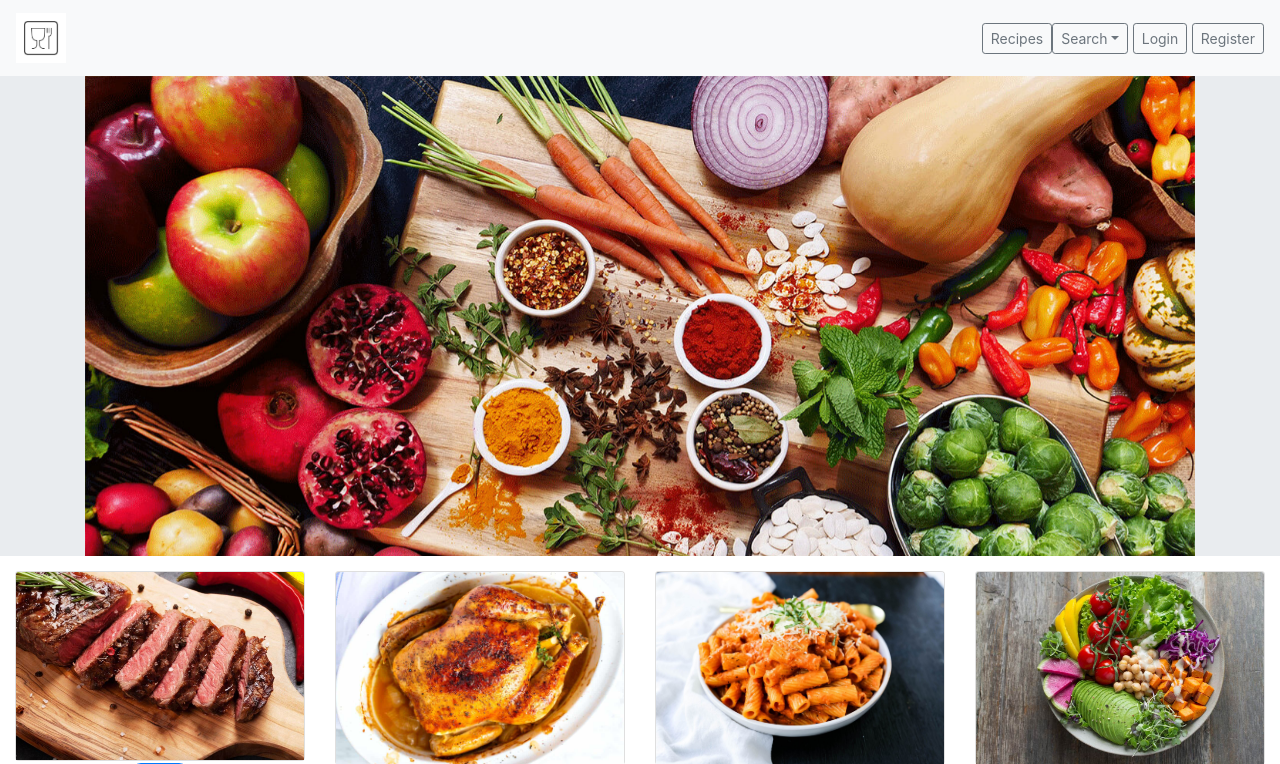
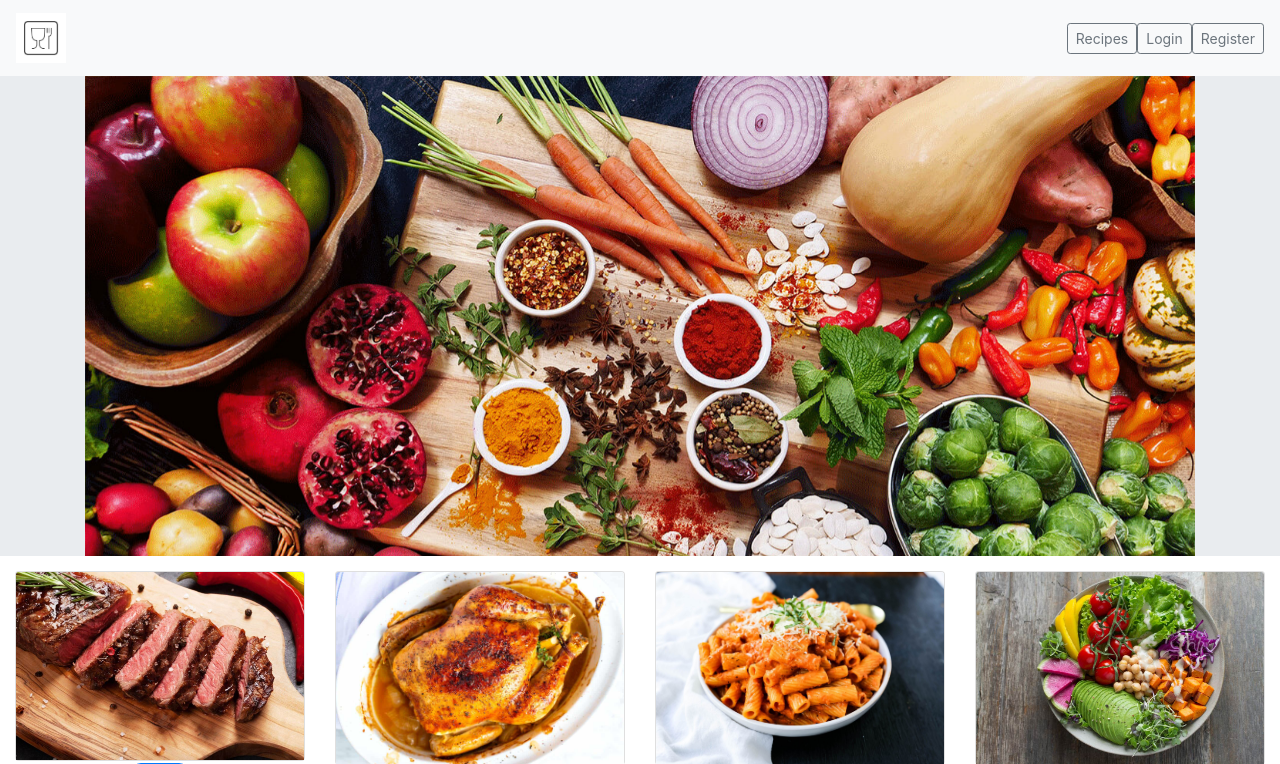
Before and after one commit to LiamD88/cooking-for-you, a Flask app: page / in a window 1280 px wide. Shown: the top 764 px of the page. Run offline with Flask 2, Linux system fonts and the light colour scheme; some libraries are stand-ins or nearby versions.

Commit message:
I removed the search tab from the navbar

```diff
--- a/templates/base.html
+++ b/templates/base.html
@@ -17,9 +17,6 @@
       <img src="/static/images/logo.png" width="50" height="50" class="d-inline-block align-top" alt=""></a>
     <a class="btn btn-sm btn-outline-secondary ml-auto" type="button"
       href="{{ url_for('recipe_page') }}">Recipes</button></a>
-    <div class="dropdown"><button class="btn btn-sm btn-outline-secondary dropdown-toggle" data-toggle="dropdown"
-        type="button">Search</button>
-      <div class="dropdown-menu" aria-labelledby="dropdownMenuButton"><a class="dropdown-item" href="#">Action</a></div>
       <a class="btn btn-sm btn-outline-secondary" type="button" href="{{ url_for('login_page') }}">Login</button></a>
       <a class="btn btn-sm btn-outline-secondary" type="button"
         href="{{ url_for('register_page') }}">Register</button></a>
```
